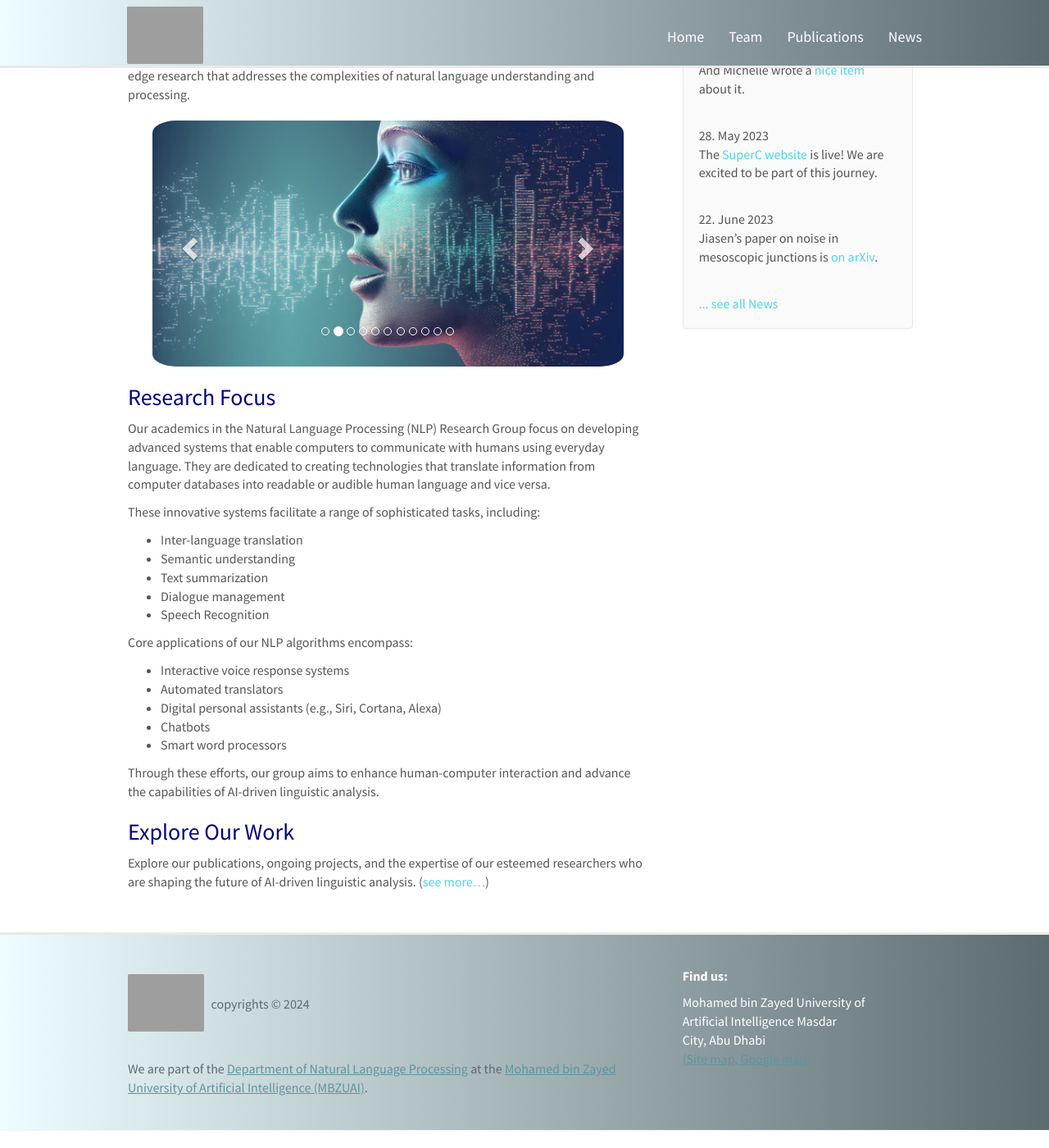
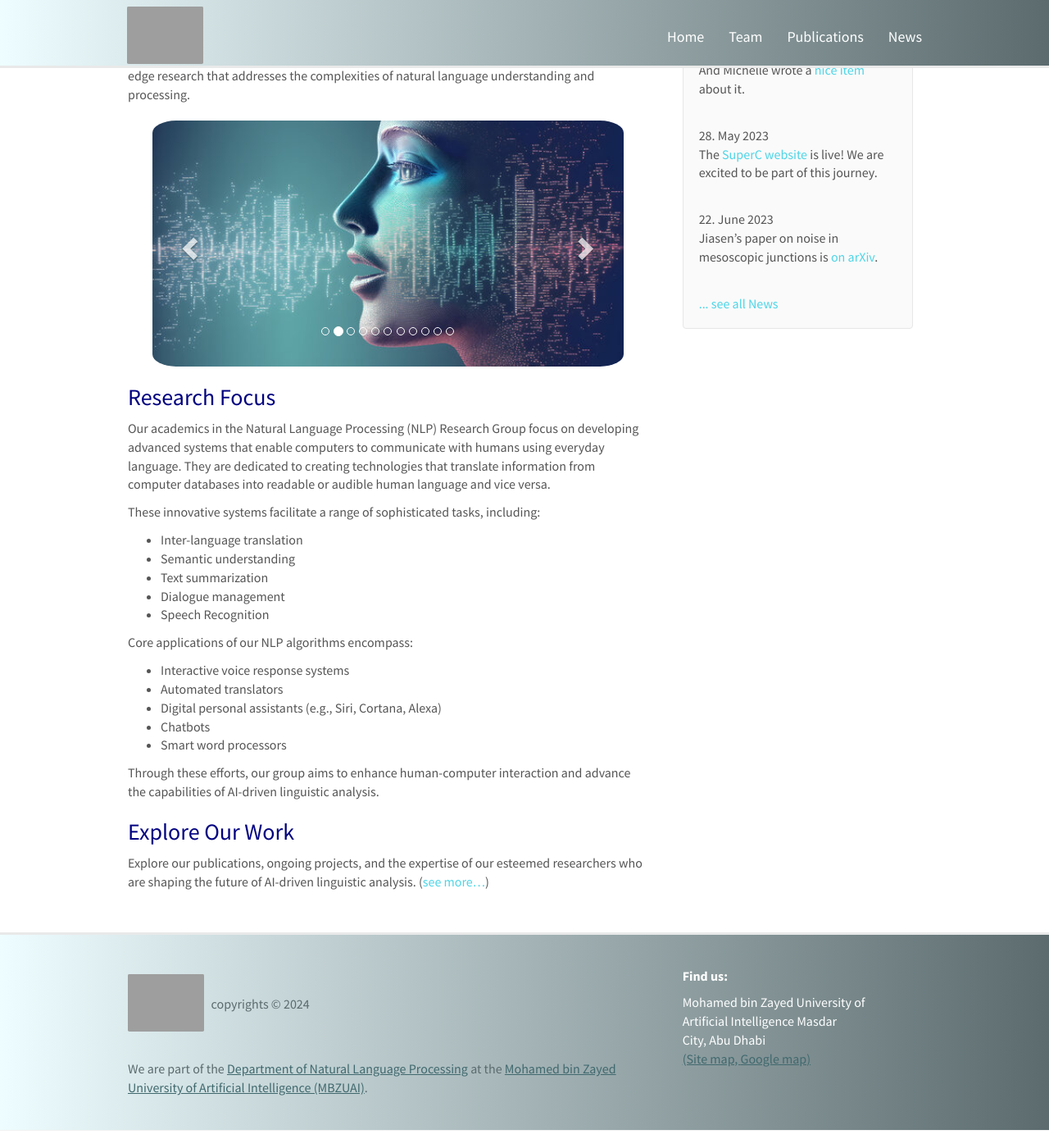
Before and after one commit to RamzaBasharat/MBZUAI, a Jekyll site: the page built from _pages/home.md, in a window 1280 px wide and 1400 px high, scrolled down 136 px. Shown: the whole window at 82% size. Built offline with Jekyll 4.4.1, drawn with Linux system fonts in a browser that asks for light colours; nearby versions of some CDN libraries.

Commit message:
updating styles

```diff
--- a/css/main.scss
+++ b/css/main.scss
@@ -239,7 +239,7 @@ color:#99a7b2;
 .navbar-default .navbar-brand:hover,
 .navbar-default .navbar-nav > li > a:hover {
 //     color: #00bfff; /* Text color on hover */
-    color: #89E2EE; /* Text color on hover */
+    color: #62D9E9; /* Text color on hover */
     background-color: transparent; /* Keep background color transparent */
     transform: scale(1.02);
     font-weight:550;
@@ -249,7 +249,7 @@ color:#99a7b2;
 .navbar-default .navbar-nav > .active > a,
 .navbar-default .navbar-nav > .active > a:hover,
 .navbar-default .navbar-nav > .active > a:focus {
-    color: #89E2EE; /* Active text color */
+    color: #62D9E9; /* Active text color */
     background-color: transparent; /* Keep background color transparent */
     font-weight:550;
 }
@@ -284,7 +284,7 @@ color:#99a7b2;
 }
 
 #footer a {
-    color: #5E959D;
+    color: #40696E;
 }
 
 .footer-icon{
```
